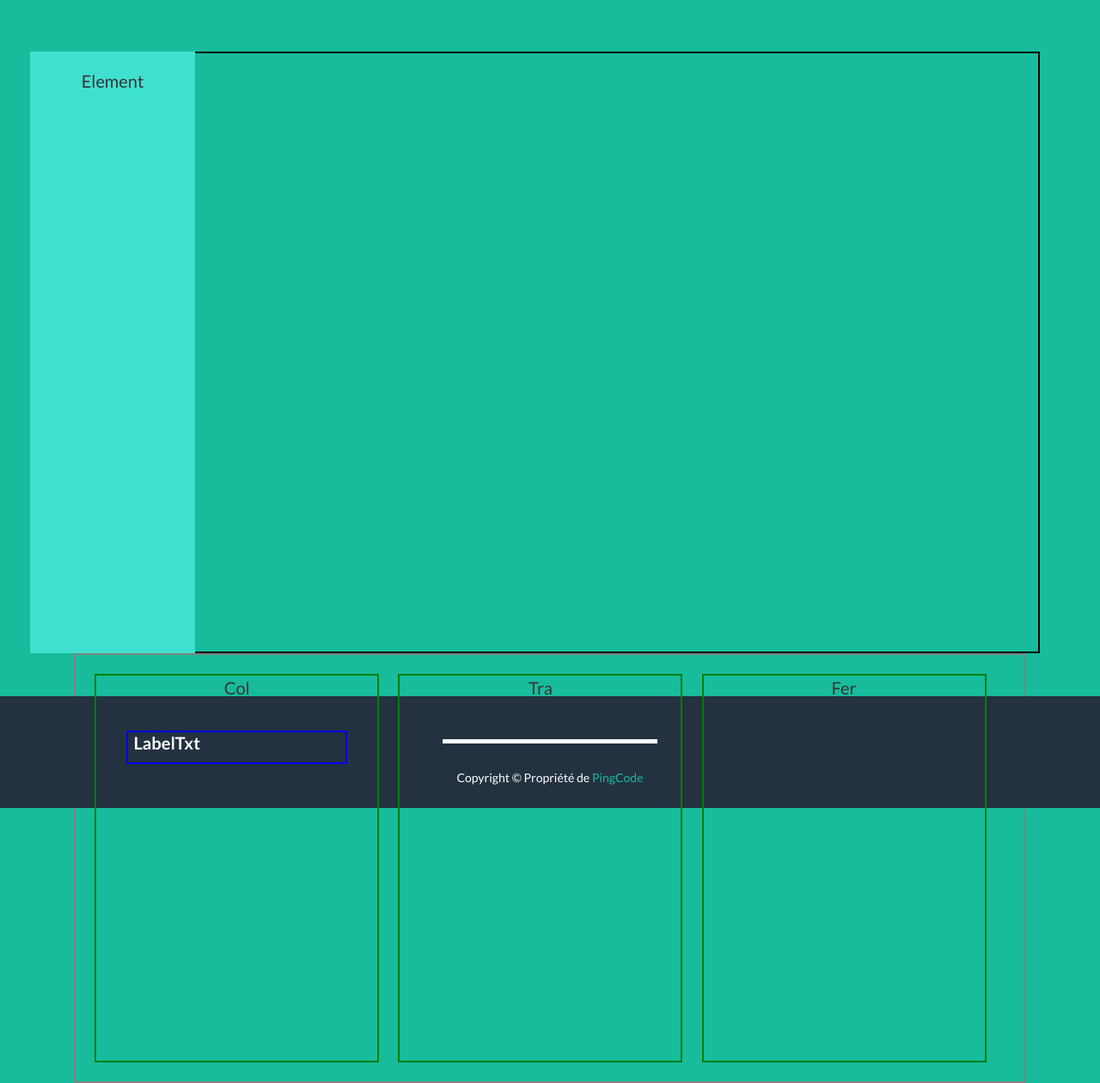
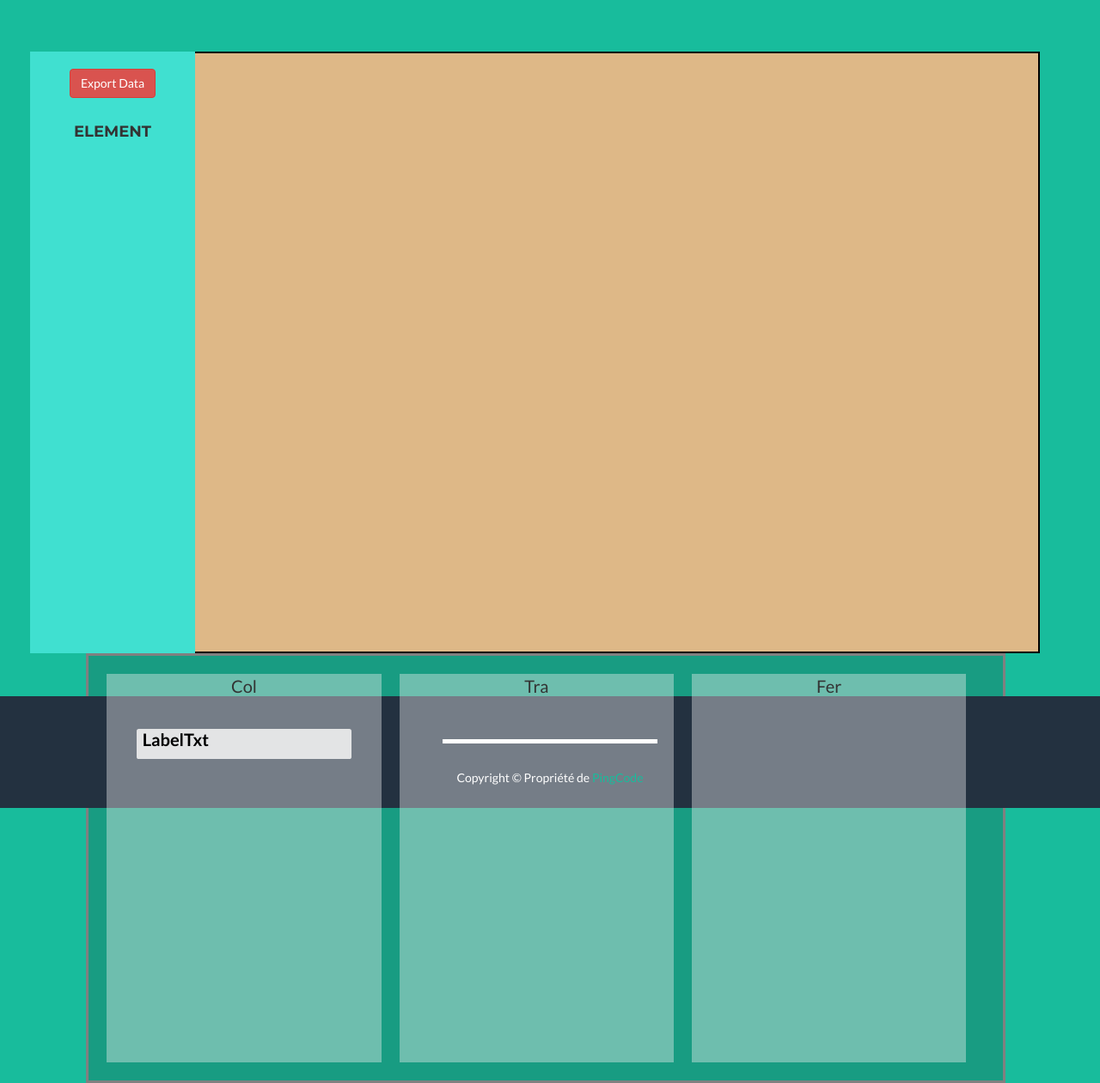
Before and after one commit to PingCode76/drag-and-drop-diagram, a Flask app: page / in a window 1280 px wide. Shown: the part 70-1330 px from the top of the page at 86% size. Run offline with Flask 2, Linux system fonts and the light colour scheme; some libraries are stand-ins or nearby versions.

Commit message:
CSS minor update

```diff
--- a/app/static/css/diagram.css
+++ b/app/static/css/diagram.css
@@ -18,47 +18,39 @@
     margin-top: 50px;
     margin-bottom: 50px;
     text-align: center;
+    padding: 15px;
+    padding-right: 25px;
+    background-color: burlywood;
 }
 
 .function {
-    border : 2px grey solid ;
+    border : 3px grey solid ;
     width: 95%;
     height: 500px;
     margin : auto;
     margin-top: 10px;
     display: flex;
+    background-color: rgba(25,25,25,0.2);
 }
 
 /* Colonne / rectangle */
-.col {
-    border : 2px green solid ;
+.col, .tra, .fer{
+    border : 4px white ;
     width: 30%;
     margin-left: 2%;
     margin-top: 2%;
     margin-bottom: 2%;
-}
-
-.tra {
-    border : 2px green solid ;
-    width: 30%;
-    margin-left: 2%;
-    margin-top: 2%;
-    margin-bottom: 2%;
-}
-
-.fer {
-    border : 2px green solid ;
-    width: 30%;
-    margin-left: 2%;
-    margin-top: 2%;
-    margin-bottom: 2%;
+    background-color: rgba(240,240,240, 0.4);
 }
 
 /* Label  */
 
 .label {
-    border : 2px blue solid ;
+    border : 2px rgba(240,240,240, 0.7) ;
     display: flex;
     margin: 35px;
+    background-color:  rgba(240,240,240, 0.9);
+    color: black;
+    text-align : center;
 
 }
--- a/app/templates/index.html
+++ b/app/templates/index.html
@@ -8,7 +8,9 @@
     <br/>
     <div class="drag-left">
         </br>
-        <p> Element </p>
+        <button type="button" class="btn btn-danger">Export Data</button>
+        </br></br>
+        <h4> Element </h4>
     </div>
 
     <div class="container">
```
